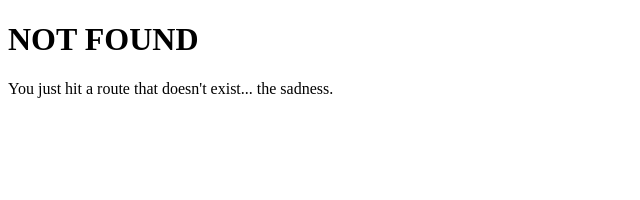
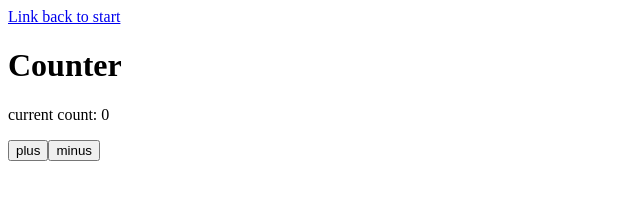
Before and after one commit to joncancode/fun-with-gatsby, a Gatsby site: page /counter in a window 1280 px wide. Before the commit this address had no page. Shown: the whole page, without its empty margins (0-640 px from the left). Built offline with nearby package versions, Linux system fonts and the light colour scheme; Gatsby itself is replaced by a stand-in of ours.

Commit message:
completed part 1 of the gatsby tutorial

```diff
--- /dev/null
+++ b/src/pages/counter.js
@@ -0,0 +1,27 @@
+import React from "react"
+import Link from 'gatsby-link'
+
+class Counter extends React.Component {
+    constructor() {
+        super()
+        this.state = { count: 0 }
+      }
+
+      render() {
+        return (
+          <div>
+            <Link to="/">Link back to start</Link>
+            <h1>Counter</h1>
+            <p>current count: {this.state.count}</p>
+            <button onClick={() => this.setState({ count: this.state.count + 1 })}>
+              plus
+            </button>
+            <button onClick={() => this.setState({ count: this.state.count - 1 })}>
+              minus
+            </button>
+          </div>
+        )
+      }
+    }
+
+export default Counter
--- a/src/pages/index.js
+++ b/src/pages/index.js
@@ -9,6 +9,13 @@ const IndexPage = ({data}) => {
 <div style={{ color: `blue` }}>
    <h1>Hello Gatsby!</h1>
  </div>
+
+    <div>
+      <Link to="/page-2/">Link</Link>
+    </div>
+    <div>
+      <Link to="/counter/">Counter</Link>
+    </div>
 
         {/* {posts.map(({node: post}) => {
           const { frontmatter } = post
```
Also changed, not shown: 1 other file.
